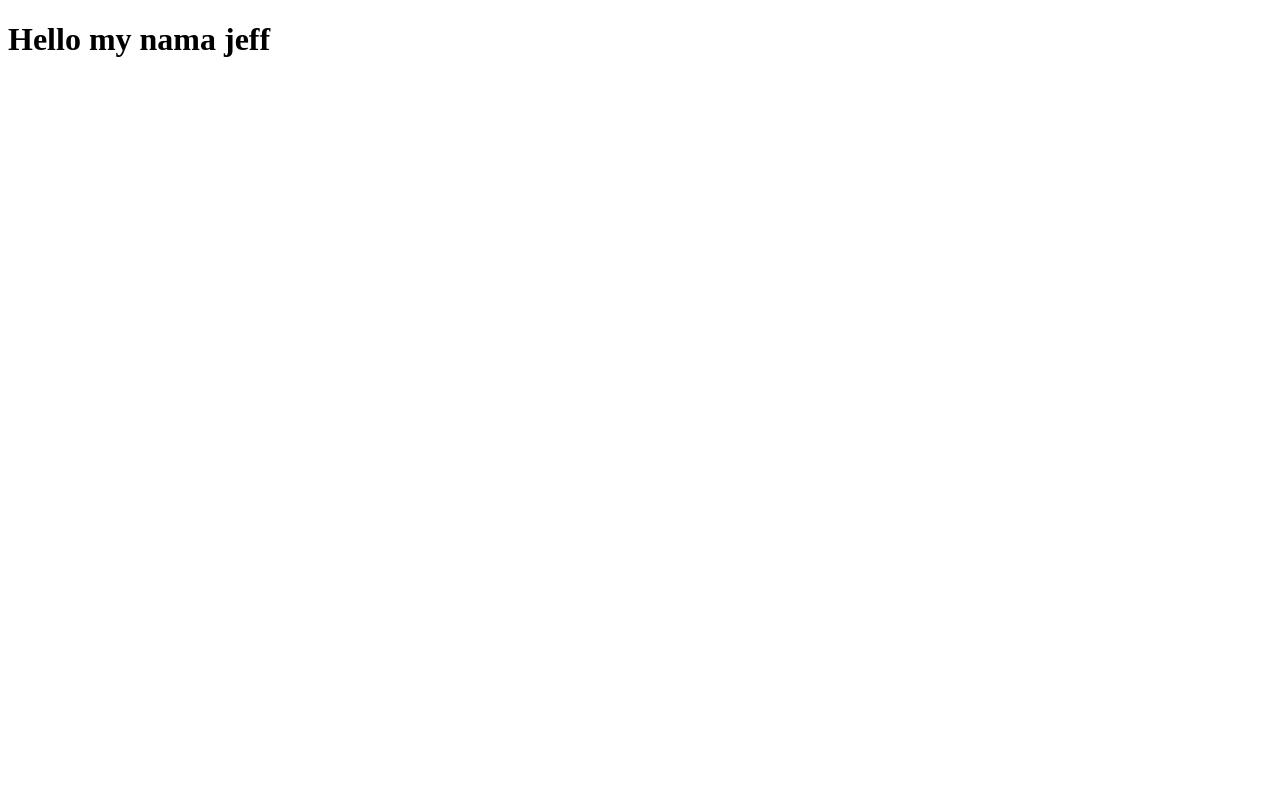
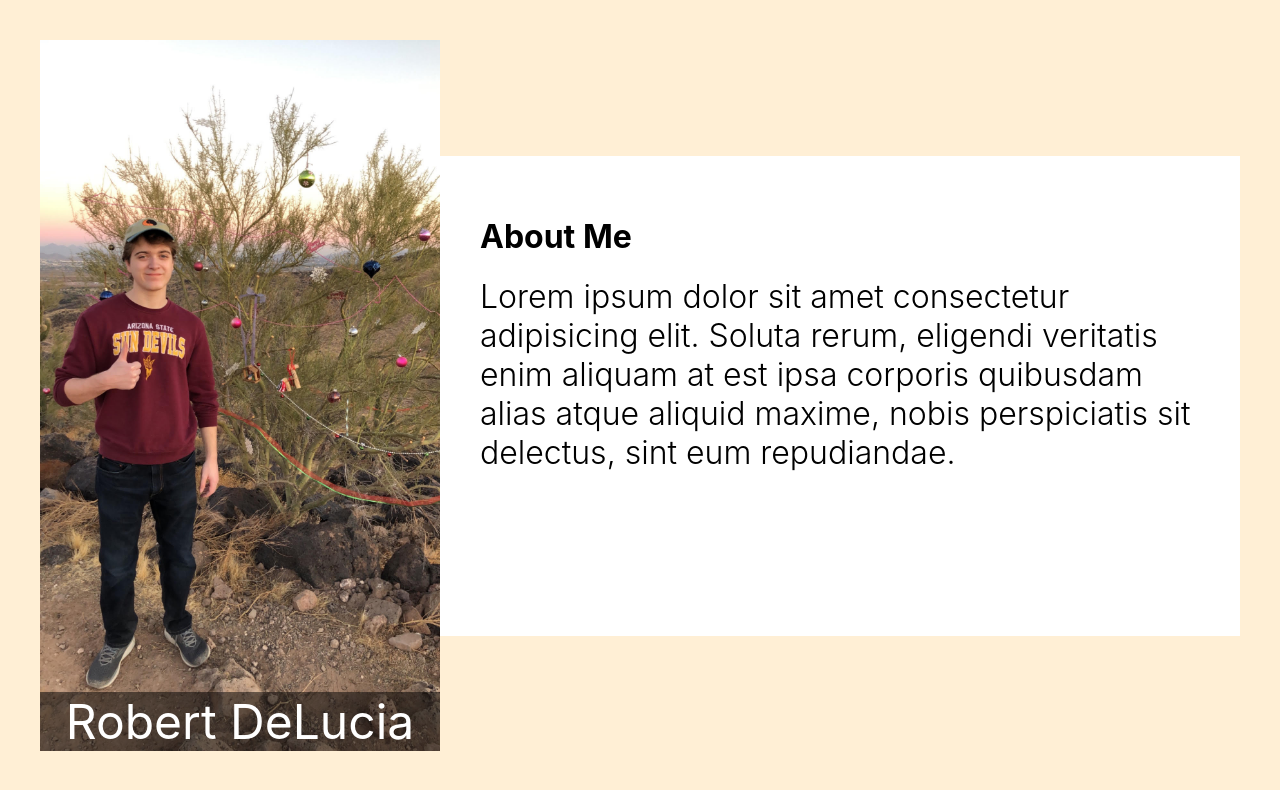
Before and after one commit to bdelucia/odin-homepage, a website built with webpack: page src/index.html in a window 1280 px wide. Built offline with nearby package versions, Linux system fonts and the light colour scheme.

Commit message:
feat: basic desktop header layout

```diff
--- a/src/index.html
+++ b/src/index.html
@@ -8,6 +8,17 @@
     <script src="index.js" defer></script>
   </head>
   <body>
-    <h1>Hello my nama jeff</h1>
+    <div class="header-container">
+      <span id="header-name">Robert DeLucia</span>
+      <div class="header-text-container">
+        <h1>About Me</h1>
+        <span id="header-text"
+          >Lorem ipsum dolor sit amet consectetur adipisicing elit. Soluta
+          rerum, eligendi veritatis enim aliquam at est ipsa corporis quibusdam
+          alias atque aliquid maxime, nobis perspiciatis sit delectus, sint eum
+          repudiandae.</span
+        >
+      </div>
+    </div>
   </body>
 </html>
--- a/src/index.js
+++ b/src/index.js
@@ -1 +1,8 @@
-console.log('Hello, Webpack!');
+import imgOfMe from './assets/me.jpg';
+import './style.css';
+
+const imgOfMeElement = document.createElement('img');
+imgOfMeElement.src = imgOfMe;
+imgOfMeElement.alt = 'Robert DeLucia';
+imgOfMeElement.id = 'header-pic';
+document.querySelector('.header-container').prepend(imgOfMeElement);
--- a/src/style.css
+++ b/src/style.css
@@ -0,0 +1,70 @@
+body {
+  margin: 0;
+  gap: 0;
+  padding: 0;
+
+  font-family: 'Inter';
+
+  background-color: #ffefd5;
+}
+
+.header-container {
+  display: flex;
+  justify-content: center;
+  align-items: center;
+
+  position: absolute;
+  top: 40px;
+  left: 40px;
+  right: 40px;
+}
+
+.header-text-container {
+  padding: 40px;
+  background-color: white;
+  min-height: 400px;
+}
+
+#header-text {
+  font-size: 2rem;
+  font-weight: 300;
+}
+
+#header-pic {
+  max-width: 400px;
+}
+
+#header-name {
+  font-size: 3rem;
+
+  position: absolute;
+  left: 0px;
+  bottom: 0px;
+  min-width: 400px;
+
+  display: flex;
+  justify-content: center;
+
+  color: #ffffff; /* Pure white text for maximum contrast */
+  background-color: rgba(0, 0, 0, 0.5);
+}
+
+@media (max-width: 1100px) {
+  #header-pic {
+    position: absolute;
+    top: 20px;
+    left: 120px;
+  }
+  body {
+    background-color: aqua;
+  }
+}
+
+@media (max-width: 600px) {
+  #header-pic {
+    position: absolute;
+  }
+  body {
+    background-color: gray;
+  }
+}
```
Also changed, not shown: src/assets/me.jpg (added).
